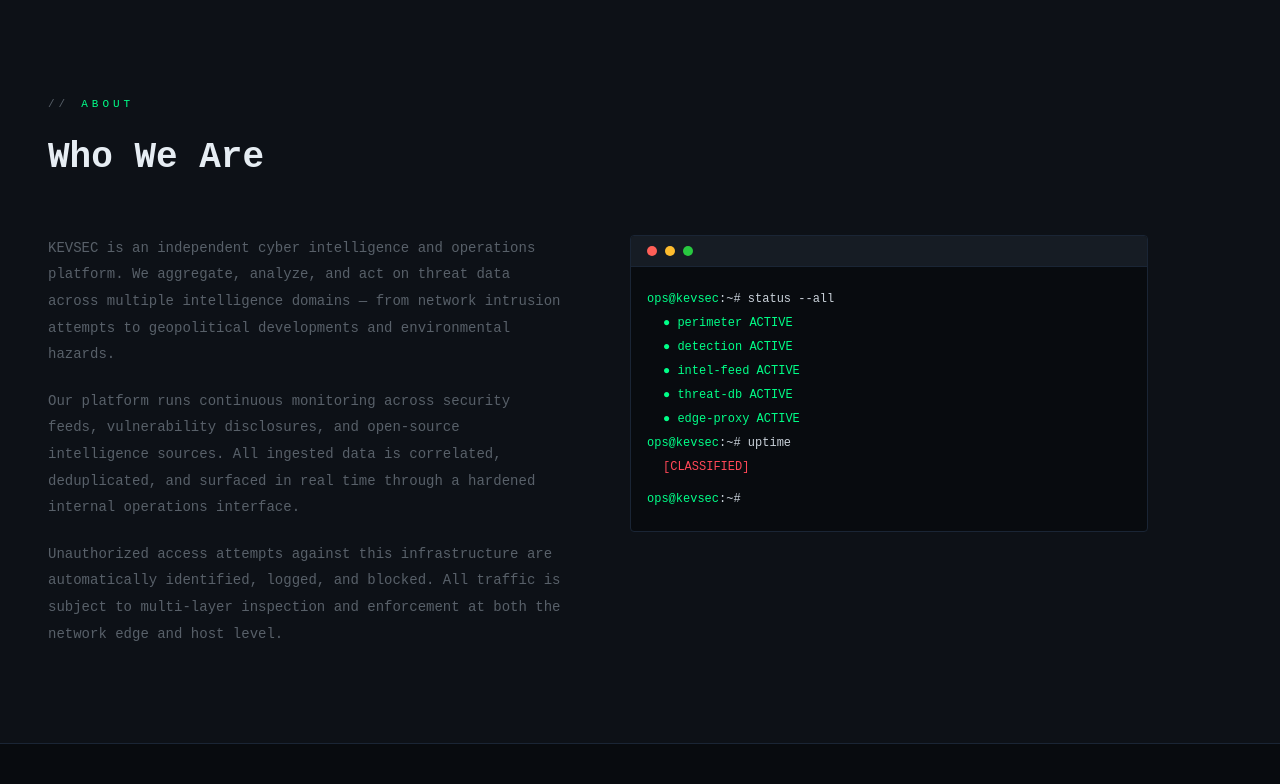
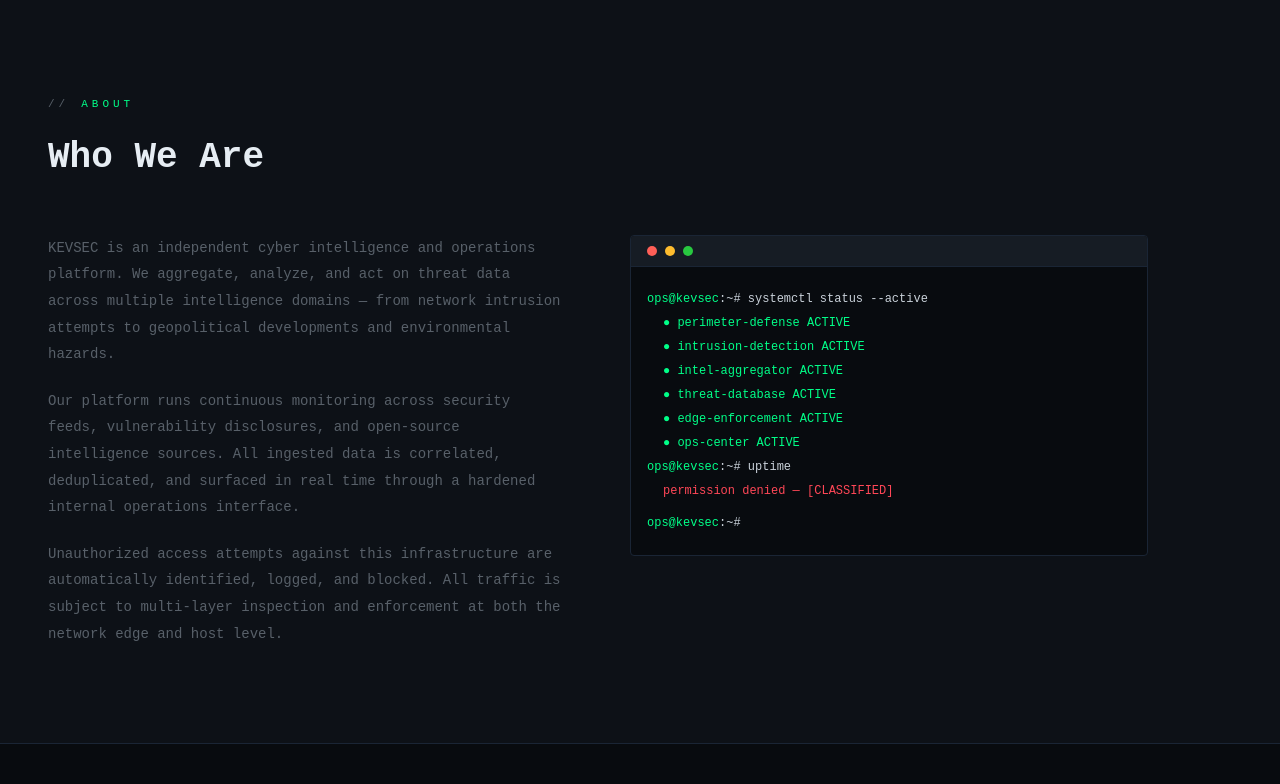
Before and after one commit to Slankey/KEVSEC-DASHBOARD, a Flask app: page / in a window 1280 px wide. Shown: the part 841-1625 px from the top of the page. Run offline with Flask 3, Linux system fonts and the light colour scheme; parts of the project's set-up code (start-up, migrations or seed data) failed here and were passed over.

Commit message:
Restore terminal card with generic service labels; uptime → permission denied [CLASSIFIED]
Co-Authored-By: Claude Sonnet 4.6 <noreply@anthropic.com>

```diff
--- a/templates/landing.html
+++ b/templates/landing.html
@@ -312,14 +312,15 @@
         <div class="circle r"></div><div class="circle y"></div><div class="circle g"></div>
       </div>
       <div class="terminal-body">
-        <div><span class="t-prompt">ops@kevsec</span><span class="t-cmd">:~# status --all</span></div>
-        <div class="t-out ok">● perimeter     ACTIVE</div>
-        <div class="t-out ok">● detection     ACTIVE</div>
-        <div class="t-out ok">● intel-feed    ACTIVE</div>
-        <div class="t-out ok">● threat-db     ACTIVE</div>
-        <div class="t-out ok">● edge-proxy    ACTIVE</div>
+        <div><span class="t-prompt">ops@kevsec</span><span class="t-cmd">:~# systemctl status --active</span></div>
+        <div class="t-out ok">● perimeter-defense      ACTIVE</div>
+        <div class="t-out ok">● intrusion-detection    ACTIVE</div>
+        <div class="t-out ok">● intel-aggregator       ACTIVE</div>
+        <div class="t-out ok">● threat-database        ACTIVE</div>
+        <div class="t-out ok">● edge-enforcement       ACTIVE</div>
+        <div class="t-out ok">● ops-center             ACTIVE</div>
         <div><span class="t-prompt">ops@kevsec</span><span class="t-cmd">:~# uptime</span></div>
-        <div class="t-out cl">[CLASSIFIED]</div>
+        <div class="t-out cl">permission denied — [CLASSIFIED]</div>
         <div style="margin-top:8px">
           <span class="t-prompt">ops@kevsec</span><span class="t-cmd">:~# </span><span class="t-cursor"></span>
         </div>
```
